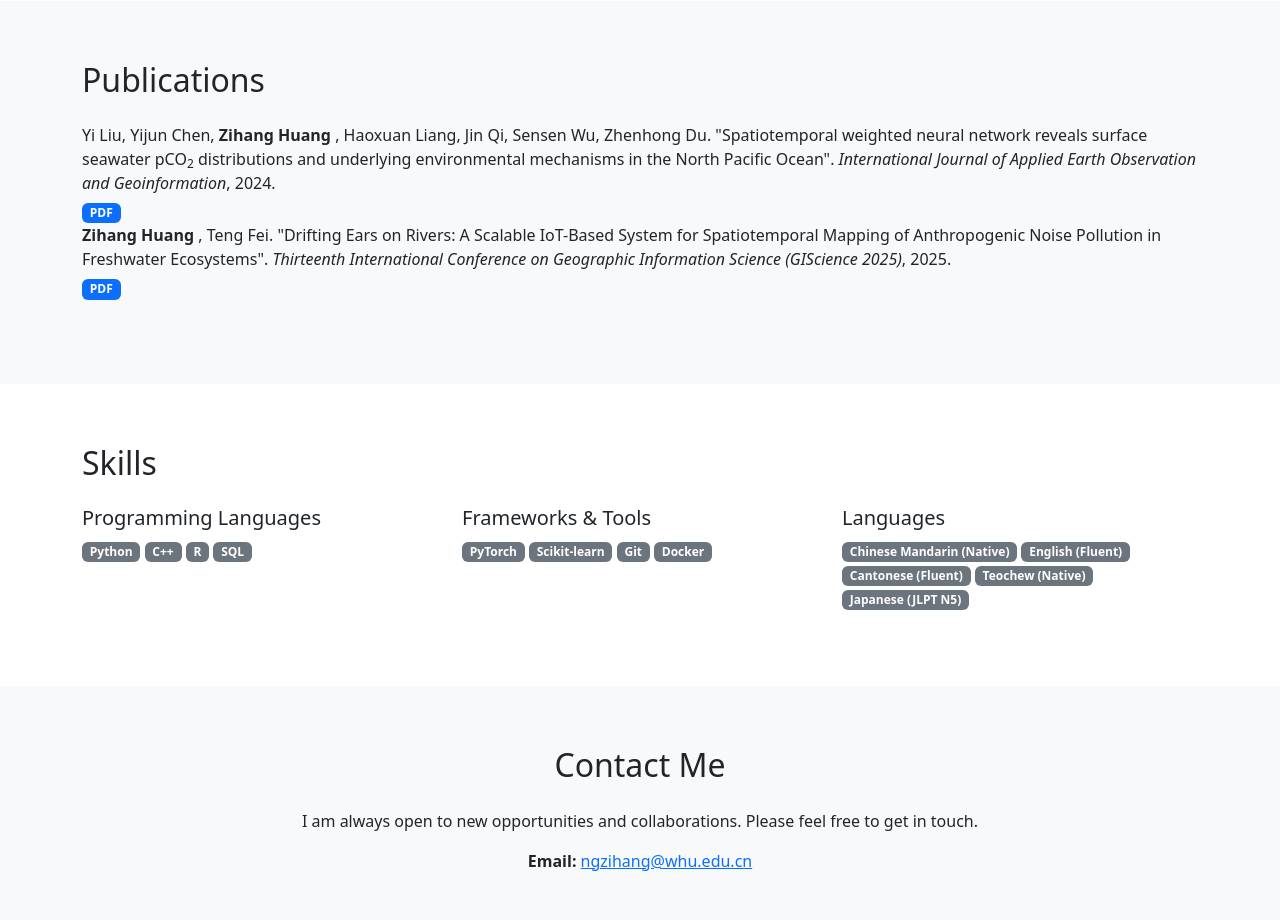
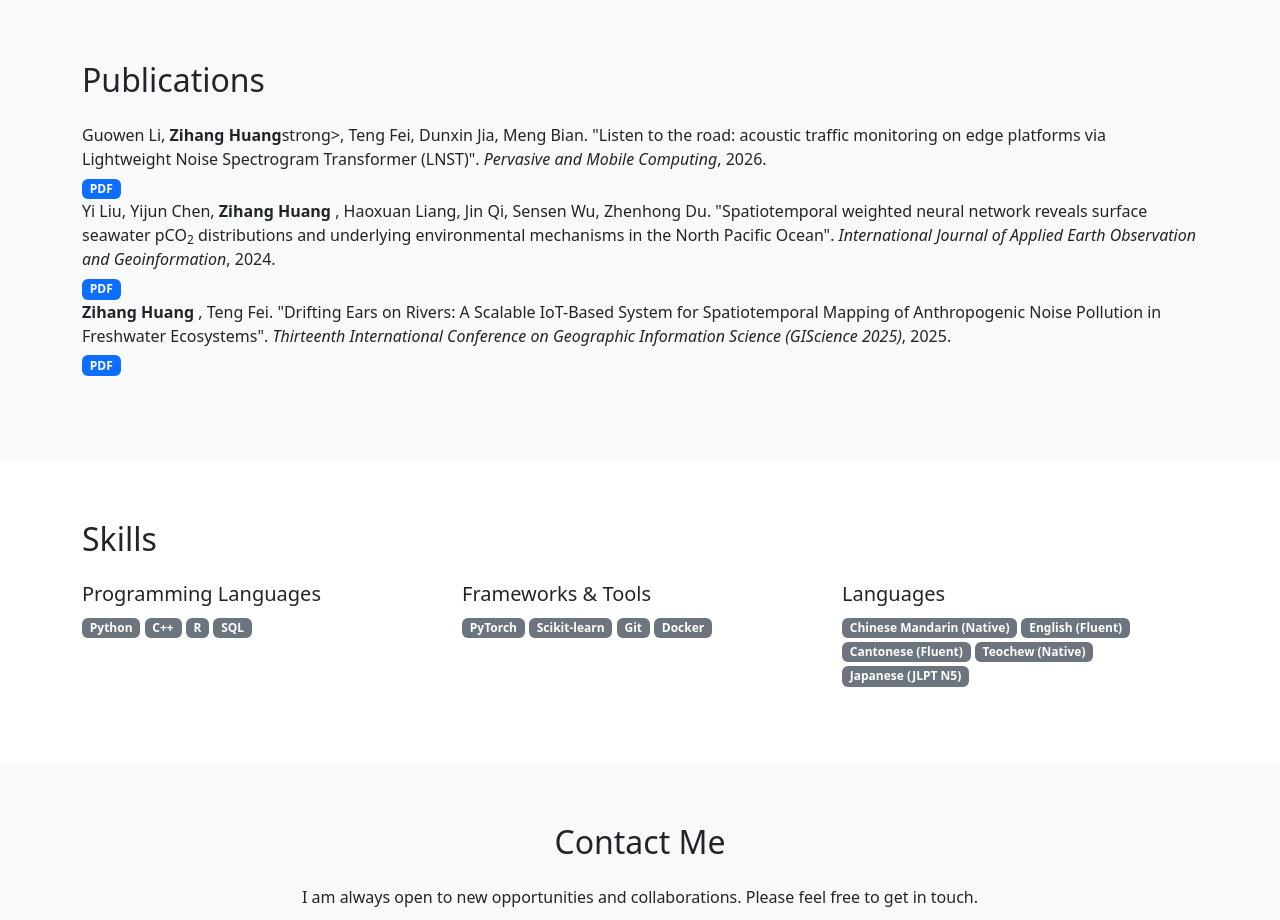
Before and after one commit to NgZihang/NgZihang.github.io, a plain HTML site: page index.html in a window 1280 px wide. Shown: the part 1500-2420 px from the top of the page. Drawn offline with nearby package versions, Linux system fonts and the light colour scheme.

Commit message:
Update index.html

```diff
--- a/index.html
+++ b/index.html
@@ -156,6 +156,12 @@
             <!-- Publication 1 -->
             <div class="publication-item">
                 <p class="mb-1">
+                    Guowen Li, <strong>Zihang Huang</strong>strong>, Teng Fei, Dunxin Jia, Meng Bian. "Listen to the road: acoustic traffic monitoring on edge platforms via Lightweight Noise Spectrogram Transformer (LNST)". <em>Pervasive and Mobile Computing</em>, 2026.
+                </p>
+                <div class="publication-links">
+                    <a href="https://www.sciencedirect.com/science/article/abs/pii/S157411922500121X" class="badge bg-primary text-decoration-none" target="_blank">PDF</a>
+                </div>
+                <p class="mb-1">
                     Yi Liu, Yijun Chen, <strong>Zihang Huang</strong> , Haoxuan Liang, Jin Qi, Sensen Wu, Zhenhong Du. "Spatiotemporal weighted neural network reveals surface seawater pCO<sub>2</sub> distributions and underlying environmental mechanisms in the North Pacific Ocean". <em>International Journal of Applied Earth Observation and Geoinformation</em>, 2024.
                 </p>
                 <div class="publication-links">
```
